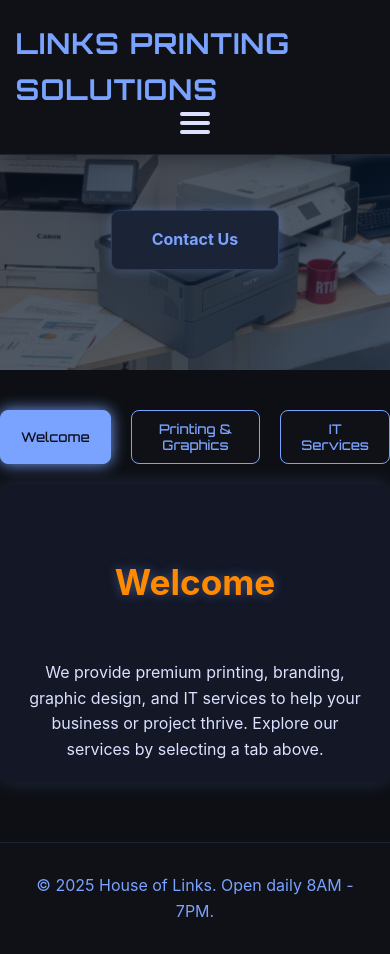
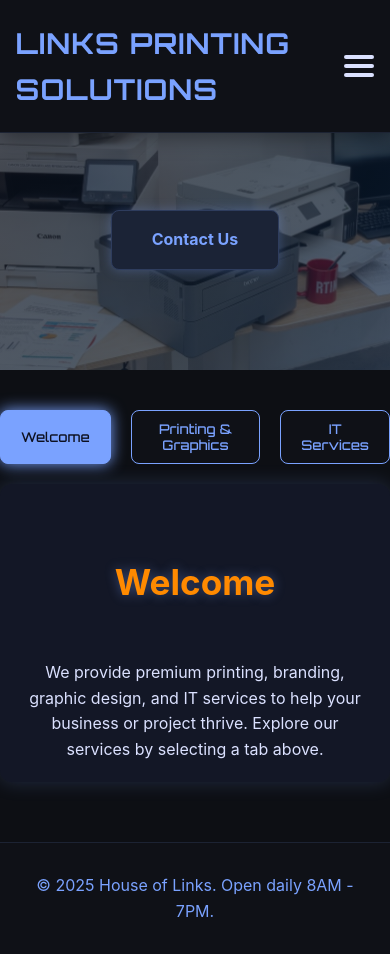
Before and after one commit to MamabekaAnn/houseoflinks-website, a plain HTML site: page links-printing-solutions.html in a window 390 px wide. Drawn offline with Linux system fonts and the light colour scheme.

```diff
--- a/links-printing-solutions.html
+++ b/links-printing-solutions.html
@@ -92,10 +92,13 @@
         display: flex;
       }
 
-      .header-container {
-        flex-direction: column;
-        align-items: flex-start;
-      }
+@media (max-width: 768px) {
+  .header-container {
+    flex-direction: row;
+    justify-content: space-between;
+    align-items: center;
+  }
+}
 
       .nav {
         display: none;
@@ -115,7 +118,7 @@
 <body>
 
 <header class="header">
-  <div class="container header-container">
+  <div class="container header-container" style="display:flex; justify-content:space-between; align-items:center;">
     <div class="logo">Links Printing Solutions</div>
 
     <div class="hamburger" id="hamburger">
```
